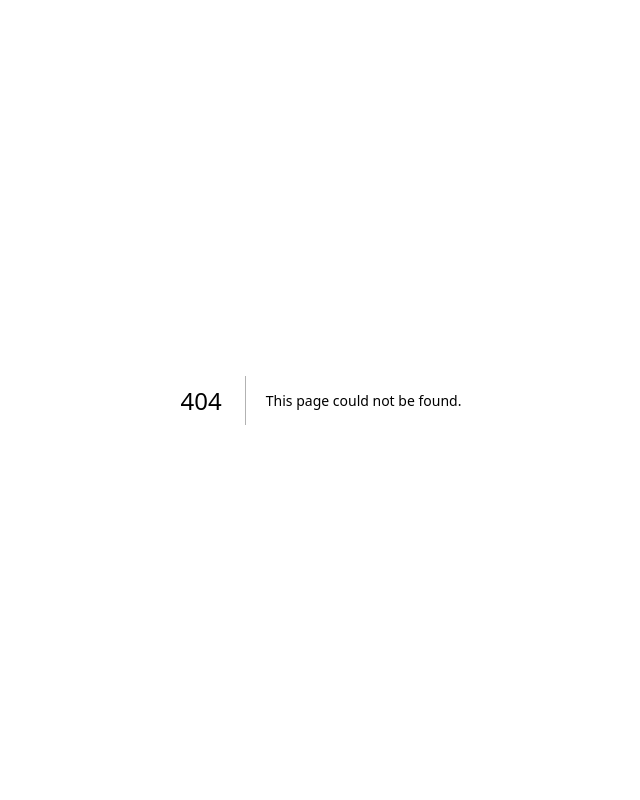
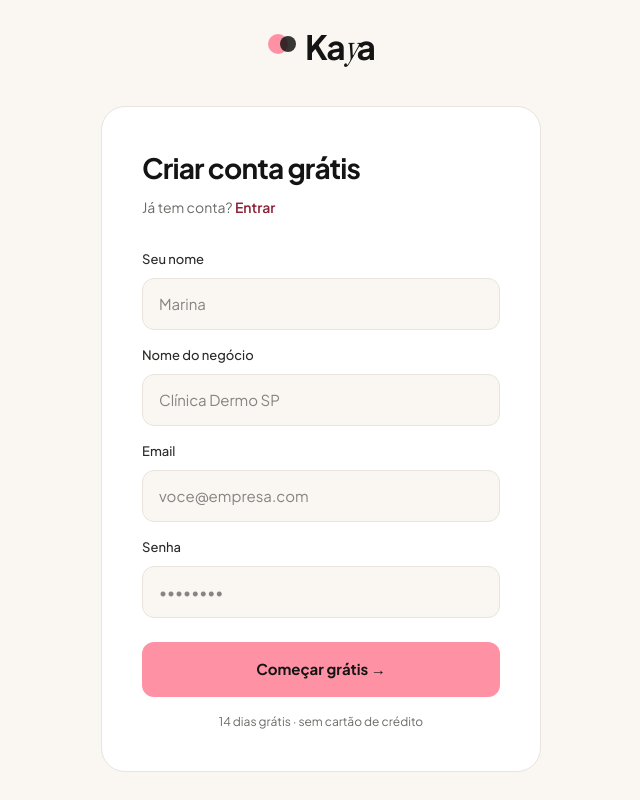
Before and after one commit to ViniciusFontess/kaya, a Next.js app: page /auth/signup in a window 1280 px wide. Before the commit this address had no page. Shown: the whole page, without its empty margins (319-959 px from the left). Built offline with nearby package versions, Linux system fonts and the light colour scheme.

Commit message:
feat: add styled login and signup pages with Supabase auth

```diff
--- /dev/null
+++ b/app/auth/login/page.tsx
@@ -0,0 +1,81 @@
+'use client'
+import { useState } from 'react'
+import { useRouter } from 'next/navigation'
+import { createClient } from '@/lib/supabase/client'
+import { LogoWordmark } from '@/components/brand/Logo'
+import Link from 'next/link'
+
+export default function LoginPage() {
+  const [email, setEmail] = useState('')
+  const [password, setPassword] = useState('')
+  const [error, setError] = useState('')
+  const [loading, setLoading] = useState(false)
+  const router = useRouter()
+
+  async function handleSubmit(e: React.FormEvent) {
+    e.preventDefault()
+    setLoading(true)
+    setError('')
+    const supabase = createClient()
+    const { error } = await supabase.auth.signInWithPassword({ email, password })
+    if (error) {
+      setError('Email ou senha incorretos.')
+      setLoading(false)
+    } else {
+      router.push('/dashboard')
+      router.refresh()
+    }
+  }
+
+  return (
+    <div style={{ minHeight: '100vh', background: 'var(--cream)', display: 'flex', alignItems: 'center', justifyContent: 'center', padding: 24 }}>
+      <div style={{ width: '100%', maxWidth: 420 }}>
+        <div style={{ marginBottom: 40, display: 'flex', justifyContent: 'center' }}>
+          <LogoWordmark size={32} />
+        </div>
+
+        <div style={{ background: 'var(--paper)', borderRadius: 24, padding: 40, border: '1px solid var(--line)' }}>
+          <h1 style={{ fontSize: 28, fontWeight: 700, letterSpacing: '-0.03em', marginBottom: 8 }}>Entrar</h1>
+          <p style={{ fontSize: 14, color: 'var(--muted)', marginBottom: 32 }}>
+            Não tem conta?{' '}
+            <Link href="/auth/signup" style={{ color: 'var(--salmon-ink)', fontWeight: 600, textDecoration: 'none' }}>
+              Criar agora
+            </Link>
+          </p>
+
+          <form onSubmit={handleSubmit} style={{ display: 'flex', flexDirection: 'column', gap: 16 }}>
+            <div>
+              <label style={{ fontSize: 13, fontWeight: 500, color: 'var(--ink-soft)', display: 'block', marginBottom: 8 }}>Email</label>
+              <input
+                type="email" value={email} onChange={e => setEmail(e.target.value)} required
+                placeholder="voce@empresa.com"
+                style={{ width: '100%', background: 'var(--cream)', border: '1.5px solid var(--line)', borderRadius: 12, padding: '14px 16px', fontSize: 15, fontFamily: 'inherit', outline: 'none', color: 'var(--ink)' }}
+              />
+            </div>
+            <div>
+              <label style={{ fontSize: 13, fontWeight: 500, color: 'var(--ink-soft)', display: 'block', marginBottom: 8 }}>Senha</label>
+              <input
+                type="password" value={password} onChange={e => setPassword(e.target.value)} required
+                placeholder="••••••••"
+                style={{ width: '100%', background: 'var(--cream)', border: '1.5px solid var(--line)', borderRadius: 12, padding: '14px 16px', fontSize: 15, fontFamily: 'inherit', outline: 'none', color: 'var(--ink)' }}
+              />
+            </div>
+
+            {error && (
+              <div style={{ background: 'var(--rose-soft)', color: 'var(--salmon-ink)', borderRadius: 10, padding: '10px 14px', fontSize: 13 }}>
+                {error}
+              </div>
+            )}
+
+            <button
+              type="submit" disabled={loading}
+              style={{ background: 'var(--ink)', color: '#fff', border: 0, borderRadius: 12, padding: '16px', fontSize: 15, fontWeight: 600, fontFamily: 'inherit', cursor: loading ? 'not-allowed' : 'pointer', opacity: loading ? 0.7 : 1, marginTop: 8 }}
+            >
+              {loading ? 'Entrando...' : 'Entrar →'}
+            </button>
+          </form>
+        </div>
+      </div>
+    </div>
+  )
+}
--- /dev/null
+++ b/app/auth/signup/page.tsx
@@ -0,0 +1,119 @@
+'use client'
+import { useState } from 'react'
+import { useRouter } from 'next/navigation'
+import { createClient } from '@/lib/supabase/client'
+import { LogoWordmark } from '@/components/brand/Logo'
+import Link from 'next/link'
+
+export default function SignupPage() {
+  const [name, setName] = useState('')
+  const [businessName, setBusinessName] = useState('')
+  const [email, setEmail] = useState('')
+  const [password, setPassword] = useState('')
+  const [error, setError] = useState('')
+  const [loading, setLoading] = useState(false)
+  const router = useRouter()
+
+  async function handleSubmit(e: React.FormEvent) {
+    e.preventDefault()
+    if (password.length < 6) { setError('Senha precisa ter ao menos 6 caracteres.'); return }
+    setLoading(true)
+    setError('')
+    const supabase = createClient()
+
+    const slug = businessName.toLowerCase().replace(/\s+/g, '-').replace(/[^a-z0-9-]/g, '') + '-' + Date.now()
+
+    // 1. Create tenant
+    const { data: tenant, error: tenantError } = await supabase
+      .from('tenants')
+      .insert({ name: businessName, slug })
+      .select()
+      .single()
+
+    if (tenantError || !tenant) {
+      setError('Erro ao criar negócio. Tente novamente.')
+      setLoading(false)
+      return
+    }
+
+    // 2. Create auth user
+    const { data: authData, error: authError } = await supabase.auth.signUp({
+      email, password,
+      options: { data: { name, tenant_id: tenant.id } }
+    })
+
+    if (authError || !authData.user) {
+      setError(authError?.message ?? 'Erro ao criar conta.')
+      setLoading(false)
+      return
+    }
+
+    // 3. Insert into users table
+    await supabase.from('users').insert({
+      id: authData.user.id,
+      tenant_id: tenant.id,
+      email,
+      role: 'owner',
+    })
+
+    router.push('/onboarding')
+    router.refresh()
+  }
+
+  const fields = [
+    { label: 'Seu nome', value: name, onChange: setName, placeholder: 'Marina', type: 'text' },
+    { label: 'Nome do negócio', value: businessName, onChange: setBusinessName, placeholder: 'Clínica Dermo SP', type: 'text' },
+    { label: 'Email', value: email, onChange: setEmail, placeholder: 'voce@empresa.com', type: 'email' },
+    { label: 'Senha', value: password, onChange: setPassword, placeholder: '••••••••', type: 'password' },
+  ] as const
+
+  return (
+    <div style={{ minHeight: '100vh', background: 'var(--cream)', display: 'flex', alignItems: 'center', justifyContent: 'center', padding: 24 }}>
+      <div style={{ width: '100%', maxWidth: 440 }}>
+        <div style={{ marginBottom: 40, display: 'flex', justifyContent: 'center' }}>
+          <LogoWordmark size={32} />
+        </div>
+
+        <div style={{ background: 'var(--paper)', borderRadius: 24, padding: 40, border: '1px solid var(--line)' }}>
+          <h1 style={{ fontSize: 28, fontWeight: 700, letterSpacing: '-0.03em', marginBottom: 8 }}>Criar conta grátis</h1>
+          <p style={{ fontSize: 14, color: 'var(--muted)', marginBottom: 32 }}>
+            Já tem conta?{' '}
+            <Link href="/auth/login" style={{ color: 'var(--salmon-ink)', fontWeight: 600, textDecoration: 'none' }}>
+              Entrar
+            </Link>
+          </p>
+
+          <form onSubmit={handleSubmit} style={{ display: 'flex', flexDirection: 'column', gap: 16 }}>
+            {fields.map(({ label, value, onChange, placeholder, type }) => (
+              <div key={label}>
+                <label style={{ fontSize: 13, fontWeight: 500, color: 'var(--ink-soft)', display: 'block', marginBottom: 8 }}>{label}</label>
+                <input
+                  type={type} value={value} onChange={e => onChange(e.target.value)} required
+                  placeholder={placeholder}
+                  style={{ width: '100%', background: 'var(--cream)', border: '1.5px solid var(--line)', borderRadius: 12, padding: '14px 16px', fontSize: 15, fontFamily: 'inherit', outline: 'none', color: 'var(--ink)' }}
+                />
+              </div>
+            ))}
+
+            {error && (
+              <div style={{ background: 'var(--rose-soft)', color: 'var(--salmon-ink)', borderRadius: 10, padding: '10px 14px', fontSize: 13 }}>
+                {error}
+              </div>
+            )}
+
+            <button
+              type="submit" disabled={loading}
+              style={{ background: 'var(--salmon)', color: 'var(--ink)', border: 0, borderRadius: 12, padding: '16px', fontSize: 15, fontWeight: 700, fontFamily: 'inherit', cursor: loading ? 'not-allowed' : 'pointer', opacity: loading ? 0.7 : 1, marginTop: 8 }}
+            >
+              {loading ? 'Criando...' : 'Começar grátis →'}
+            </button>
+
+            <p style={{ fontSize: 12, color: 'var(--muted)', textAlign: 'center' }}>
+              14 dias grátis · sem cartão de crédito
+            </p>
+          </form>
+        </div>
+      </div>
+    </div>
+  )
+}
```
